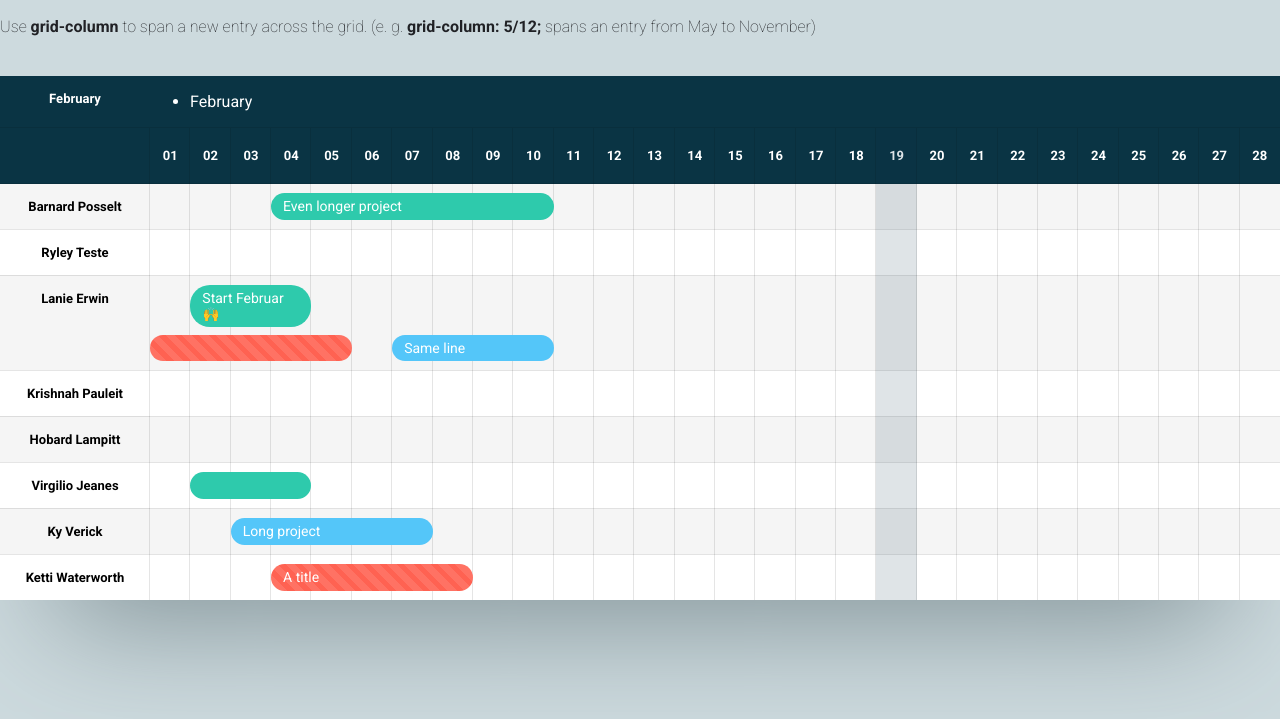
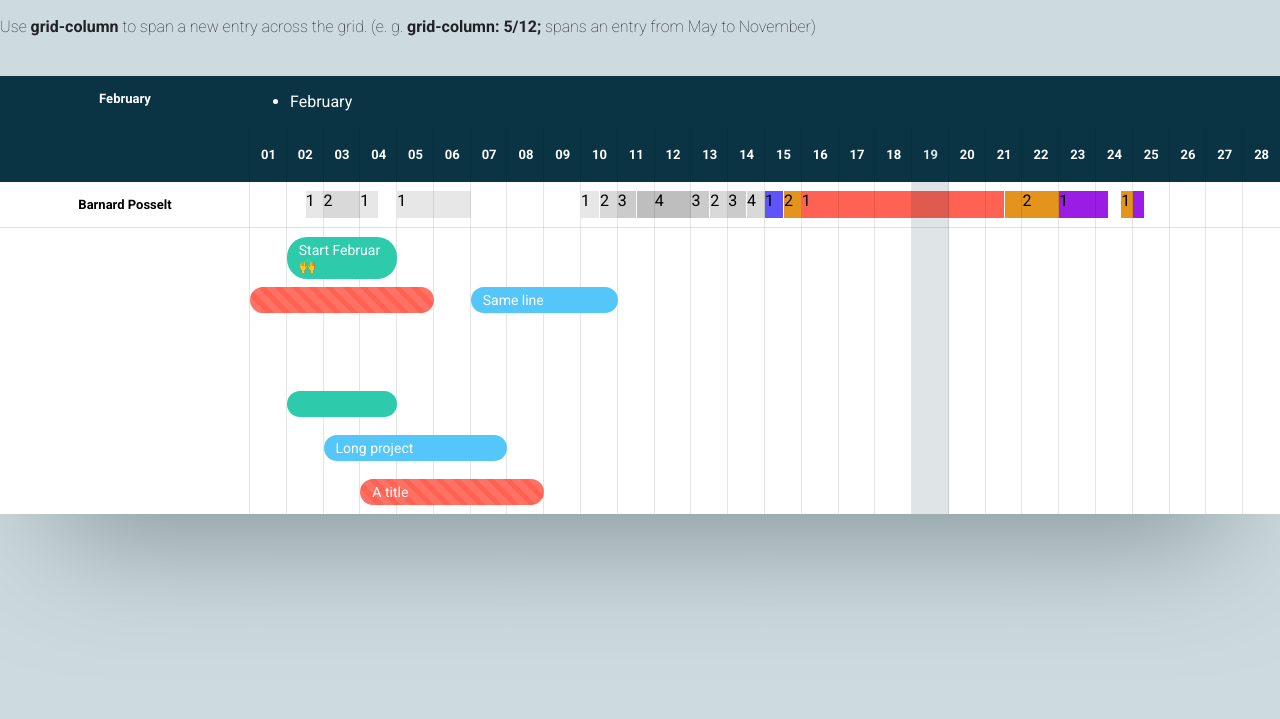
Before and after one commit to mauriciopaim/challenge--web-design-role, a plain HTML site: page gantt/index.html in a window 1280 px wide. Shown: the part 51-770 px from the top of the page. Drawn offline with Linux system fonts and the light colour scheme.

Commit message:
nested discovery

```diff
--- a/gantt/gantt.css
+++ b/gantt/gantt.css
@@ -8,6 +8,7 @@
      margin: 0 auto;
      padding: 0 auto;
 }
+
  .header {
      color: #202125;
      margin-bottom: 40px;
@@ -32,14 +33,14 @@
 }
  .gantt__row {
      display: grid;
-	 grid-template-columns: 150px 1fr;
+     grid-template-columns: 250px 1fr;
      background-color: #fff;
 }
  .gantt__row:nth-child(odd) {
-	 background-color: #f5f5f5;
+     background-color: #fff;
 }
  .gantt__row:nth-child(odd) .gantt__row-first {
-	 background-color: #f5f5f5;
+     background-color: #fff;
 }
  .gantt__row:nth-child(3) .gantt__row-bars {
      border-top: 0;
@@ -59,7 +60,7 @@
      height: 100%;
      width: 100%;
      background-color: transparent;
-	 grid-template-columns: 150px repeat(28, 1fr);
+     grid-template-columns: 250px repeat(28, 1fr);
 }
  .gantt__row--lines span {
      display: block;
@@ -79,8 +80,8 @@
  .gantt__row--months {
      color: #fff;
      background-color: #0a3444 !important;
-	 border-bottom: 1px solid rgba(0, 0, 0, 0.1);
-	 grid-template-columns: 150px repeat(28, 1fr);
+     border-bottom: 0px solid rgba(0, 0, 0, 0.1);
+     grid-template-columns: 250px repeat(28, 1fr);
 }
  .gantt__row--months .gantt__row-first {
      border-top: 0 !important;
@@ -95,22 +96,29 @@
 }
  .gantt__row-first {
      background-color: #fff;
-	 border-width: 1px 0 0 0;
-	 border-color: rgba(0, 0, 0, 0.1);
-	 border-style: solid;
      padding: 15px 0;
      font-size: 13px;
      font-weight: bold;
      text-align: center;
 }
  .gantt__row-bars {
-	 list-style: none;
+     list-style: inline;
      display: grid;
      padding: 9px 0;
      margin: 0;
      grid-template-columns: repeat(28, 1fr);
      grid-gap: 8px 0;
-	 border-top: 1px solid rgba(221, 221, 221, 0.8);
+     border-top: 0px solid rgba(221, 221, 221, 0.8);
+}
+.nested{
+    display: grid;
+    grid-gap: 1px;
+    grid-template-columns: repeat(2, 1fr);
+}
+.nested-3fr{
+    display: grid;
+    grid-gap: 1px;
+    grid-template-columns: repeat(3, 1fr);
 }
  .gantt__row-bars li {
      font-weight: 500;
--- a/gantt/index.html
+++ b/gantt/index.html
@@ -48,23 +48,61 @@
             <span></span><span></span><span></span>
             <span></span>
         </div>
-		<div class="gantt__row">
+        <div class="gantt__row" style="border-bottom: 1px solid rgba(221, 221, 221, 0.8);">
             <div class="gantt__row-first">
                 Barnard Posselt
             </div>
-			<ul class="gantt__row-bars">
-				<li style="grid-column: 4/11; background-color: #2ecaac;">Even longer project</li>
-			</ul>
+            <div class="gantt__row-bars">
+                <div class="nested" style="grid-column: 2;">
+                <span style="grid-column:2; background-color: #E7E7E7; ">1</span>
                 </div>
+                <span style="grid-column: 3; background-color: #D9D9D9;">2</span>
+                <div class="nested" style="grid-column: 4;">
+                    <span style="grid-column:1; background-color: #E7E7E7; ">1</span>
+                </div>
+                <span style="grid-column: 5/7; background-color: #E7E7E7;">1</span>
+                <div class="nested" style="grid-column: 10;">
+                    <span style="grid-column:1; background-color: #E7E7E7; ">1</span>
+                    <span style="grid-column:2; background-color: #D9D9D9; ">2</span>
+                </div>
+                <div class="nested" style="grid-column: 11;">
+                    <span style="grid-column:1; background-color: #CBCBCB; ">3</span>
+                    <span style="grid-column:2; background-color: #BEBEBE; "></span>
+                </div>
+                <span style="grid-column: 12; background-color: #BEBEBE;">4</span>
+                <div class="nested" style="grid-column: 13;">
+                    <span style="grid-column:1; background-color: #CBCBCB; ">3</span>
+                    <span style="grid-column:2; background-color: #D9D9D9; ">2</span>
+                </div>
+                <div class="nested" style="grid-column: 14;">
+                    <span style="grid-column:1; background-color: #CBCBCB; ">3</span>
+                    <span style="grid-column:2; background-color: #D9D9D9; ">4</span>
+                </div>
+                <div class="nested" style="grid-column: 15;">
+                    <span style="grid-column:1; background-color: #5f54f9; ">1</span>
+                    <span style="grid-column:2; background-color: #e4941c; ">2</span>
+                </div>
+                <span style="grid-column: 16/21; background-color: #ff6252;">1</span>
+                <div class="nested" style="grid-column: 21;">
+                    <span style="grid-column:1; background-color: #ff6252; "></span>
+                    <span style="grid-column:2; background-color: #e4941c; "></span>
+                </div>
+                <span style="grid-column:22; background-color: #e4941c; ">2</span>
+                <span style="grid-column:23; background-color: #9b1ce4; ">1</span>
+                <div class="nested-3fr" style="grid-column: 24;">
+                    <span style="grid-column:1; background-color: #9b1ce4; "></span>
+                    <span style="grid-column:3; background-color: #e4941c; ">1</span>
+                </div>
+                <div class="nested-3fr" style="grid-column: 25;">
+                    <span style="grid-column:1; background-color: #9b1ce4; "></span>
+                </div>
+            </div>
+
+        </div>
+        <div>
         <div class="gantt__row">
             <div class="gantt__row-first">
-				Ryley Teste
-			</div>
-			<ul class="gantt__row-bars"></ul>
-		</div>
-		<div class="gantt__row">
-			<div class="gantt__row-first">
-				Lanie Erwin
+
             </div>
             <ul class="gantt__row-bars">
                 <li style="grid-column: 2/5; background-color: #2ecaac;">Start Februar 🙌</li>
@@ -74,19 +112,19 @@
         </div>
         <div class="gantt__row">
             <div class="gantt__row-first">
-				Krishnah Pauleit
+
             </div>
             <ul class="gantt__row-bars"></ul>
         </div>
         <div class="gantt__row ">
             <div class="gantt__row-first">
-				Hobard Lampitt
+
             </div>
             <ul class="gantt__row-bars"></ul>
         </div>
         <div class="gantt__row">
             <div class="gantt__row-first">
-				Virgilio Jeanes
+
             </div>
             <ul class="gantt__row-bars">
                 <li style="grid-column: 2/5; background-color: #2ecaac;"></li>
@@ -94,7 +132,7 @@
         </div>
         <div class="gantt__row">
             <div class="gantt__row-first">
-				Ky Verick
+
             </div>
             <ul class="gantt__row-bars">
                 <li style="grid-column: 3/8; background-color: #54c6f9;">Long project</li>
@@ -103,7 +141,7 @@
 
         <div class="gantt__row">
             <div class="gantt__row-first">
-				Ketti Waterworth
+
             </div>
             <ul class="gantt__row-bars">
                 <li style="grid-column: 4/9; background-color: #ff6252;" class="stripes">A title</li>
```
Lines whose indentation alone changed are shown as unchanged.
